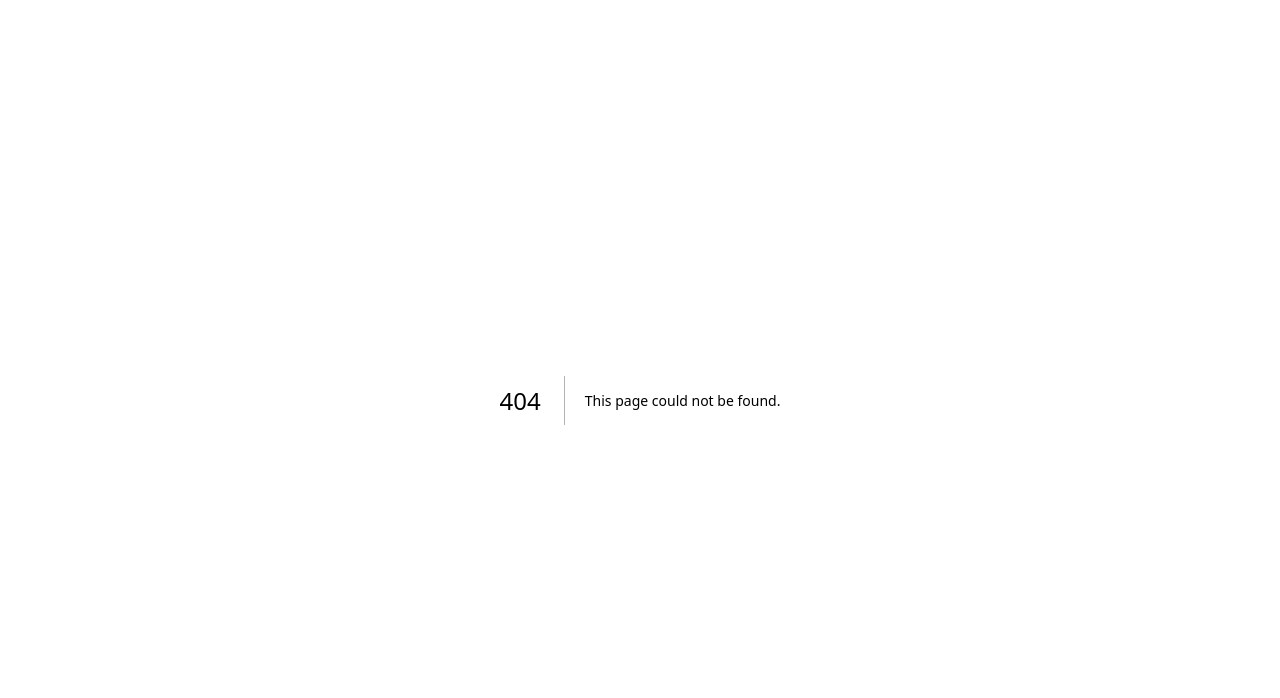
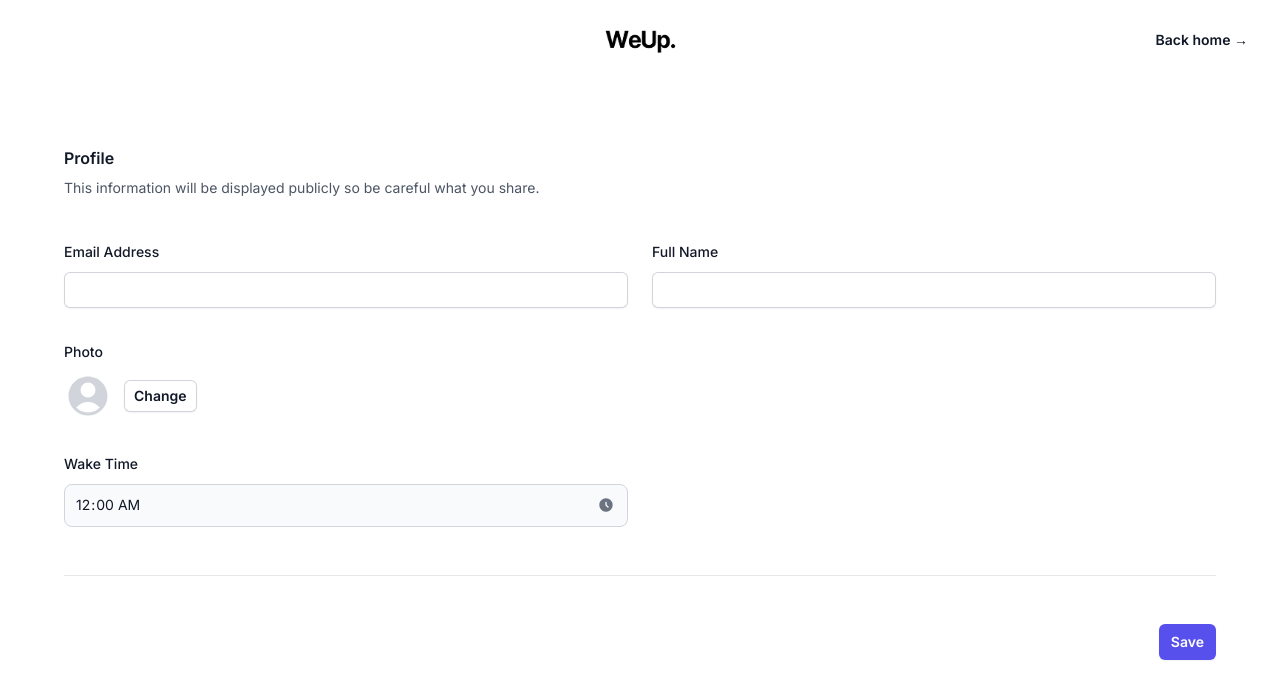
Before and after one commit to radicalplatforms/we-up, a Next.js app in the folder next/: page /profile in a window 1280 px wide. Before the commit this address had no page. Shown: the top 698 px of the page. Built offline with nearby package versions, Linux system fonts and the light colour scheme.

Commit message:
12 auth0 frontend (#17)
* feat: polished navbar, updated profile

* feat: added navbar and profile pages

* fix: added edge

* fit: modded for nodejs runtime

* fit: removed auth

```diff
--- a/next/package.json
+++ b/next/package.json
@@ -14,6 +14,9 @@
     "build-cf-types": "wrangler types --env-interface CloudflareEnv env.d.ts"
   },
   "dependencies": {
+    "@headlessui/react": "^1.7.18",
+    "@heroicons/react": "^2.1.3",
+    "@tailwindcss/forms": "^0.5.7",
     "apexcharts": "^3.48.0",
     "chart.js": "^4.4.2",
     "flowbite": "^2.3.0",
--- /dev/null
+++ b/next/src/app/components/Navbar.tsx
@@ -0,0 +1,29 @@
+'use client'
+
+import WeUpLogoBlack from '../assets/we-up-black.png';
+import Image from 'next/image';
+
+// @ts-ignore
+export default function Navbar({showBackHome}) {
+  return (
+    <header className="bg-white">
+      <nav className="mx-auto flex max-w-7xl items-center justify-between p-6 lg:px-8" aria-label="Global">
+        <div className="flex flex-1"></div>
+        <a href="#" className="-m-1.5 p-1.5">
+          <span className="sr-only">WeUp.</span>
+          <Image src={WeUpLogoBlack} className="h-8 w-auto" alt=""/>
+        </a>
+        <div className="flex flex-1 justify-end">{
+          showBackHome ?
+            <a href="/home" className="text-sm font-semibold leading-6 text-gray-900">
+              Back home <span aria-hidden="true">&rarr;</span>
+            </a> :
+            <a href="/profile" className="text-sm font-semibold leading-6 text-gray-900">
+              Profile <span aria-hidden="true">&rarr;</span>
+            </a>
+        }
+        </div>
+      </nav>
+    </header>
+  )
+}
--- a/next/src/app/layout.tsx
+++ b/next/src/app/layout.tsx
@@ -1,22 +1,20 @@
-import type { Metadata } from "next";
-import { Inter } from "next/font/google";
+import type {Metadata} from "next";
+import {Inter} from "next/font/google";
 import "./globals.css";
 
-const inter = Inter({ subsets: ["latin"] });
+const inter = Inter({subsets: ["latin"]});
 
 export const metadata: Metadata = {
   title: "Create Next App",
   description: "Generated by create next app",
 };
 
-export default function RootLayout({
-  children,
-}: Readonly<{
+export default function RootLayout({children}: Readonly<{
   children: React.ReactNode;
 }>) {
   return (
     <html lang="en">
-      <body className={inter.className}>{children}</body>
+    <body className={inter.className + ' bg-white'}>{children}</body>
     </html>
   );
 }
--- /dev/null
+++ b/next/src/app/profile/page.tsx
@@ -0,0 +1,98 @@
+import {PhotoIcon, UserCircleIcon} from '@heroicons/react/24/solid'
+import Navbar from "../components/Navbar";
+
+export default function Example() {
+  return (
+    <main className="bg-white">
+      <Navbar showBackHome={true}/>
+      <form className="p-16">
+        <div className="space-y-12">
+          <div className="border-b border-gray-900/10 pb-12">
+            <h2 className="text-base font-semibold leading-7 text-gray-900">Profile</h2>
+            <p className="mt-1 text-sm leading-6 text-gray-600">
+              This information will be displayed publicly so be careful what you share.
+            </p>
+
+            <div className="mt-10 grid grid-cols-1 gap-x-6 gap-y-8 sm:grid-cols-6">
+
+              <div className="sm:col-span-3">
+                <label htmlFor="email" className="block text-sm font-medium leading-6 text-gray-900">
+                  Email Address
+                </label>
+                <div className="mt-2">
+                  <input
+                    id="email"
+                    name="email"
+                    type="email"
+                    autoComplete="email"
+                    className="block w-full rounded-md border-0 py-1.5 text-gray-900 shadow-sm ring-1 ring-inset ring-gray-300 placeholder:text-gray-400 focus:ring-2 focus:ring-inset focus:ring-indigo-600 sm:text-sm sm:leading-6"
+                  />
+                </div>
+              </div>
+
+              <div className="sm:col-span-3">
+                <label htmlFor="name" className="block text-sm font-medium leading-6 text-gray-900">
+                  Full Name
+                </label>
+                <div className="mt-2">
+                  <input
+                    type="text"
+                    name="first-name"
+                    id="first-name"
+                    autoComplete="given-name"
+                    className="block w-full rounded-md border-0 py-1.5 text-gray-900 shadow-sm ring-1 ring-inset ring-gray-300 placeholder:text-gray-400 focus:ring-2 focus:ring-inset focus:ring-indigo-600 sm:text-sm sm:leading-6"
+                  />
+                </div>
+              </div>
+
+              <div className="col-span-full">
+                <label htmlFor="photo" className="block text-sm font-medium leading-6 text-gray-900">
+                  Photo
+                </label>
+                <div className="mt-2 flex items-center gap-x-3">
+                  <UserCircleIcon className="h-12 w-12 text-gray-300" aria-hidden="true"/>
+                  <button
+                    type="button"
+                    className="rounded-md bg-white px-2.5 py-1.5 text-sm font-semibold text-gray-900 shadow-sm ring-1 ring-inset ring-gray-300 hover:bg-gray-50"
+                  >
+                    Change
+                  </button>
+                </div>
+              </div>
+
+              <div className="sm:col-span-3">
+                <label htmlFor="last-name" className="block text-sm font-medium leading-6 text-gray-900">
+                  Wake Time
+                </label>
+                <div className="relative mt-2">
+                  <div className="absolute inset-y-0 end-0 top-0 flex items-center pe-3.5 pointer-events-none">
+                    <svg className="w-4 h-4 text-gray-500 dark:text-gray-400" aria-hidden="true"
+                         xmlns="http://www.w3.org/2000/svg" fill="currentColor" viewBox="0 0 24 24">
+                      <path fillRule="evenodd"
+                            d="M2 12C2 6.477 6.477 2 12 2s10 4.477 10 10-4.477 10-10 10S2 17.523 2 12Zm11-4a1 1 0 1 0-2 0v4a1 1 0 0 0 .293.707l3 3a1 1 0 0 0 1.414-1.414L13 11.586V8Z"
+                            clipRule="evenodd"/>
+                    </svg>
+                  </div>
+                  <input type="time" id="time"
+                         className="bg-gray-50 border leading-none border-gray-300 text-gray-900 text-sm rounded-lg focus:ring-blue-500 focus:border-blue-500 block w-full p-2.5 dark:bg-gray-700 dark:border-gray-600 dark:placeholder-gray-400 dark:text-white dark:focus:ring-blue-500 dark:focus:border-blue-500"
+                         min="09:00" max="18:00" value="00:00" required/>
+                </div>
+              </div>
+
+
+            </div>
+          </div>
+
+          <div className="mt-6 flex items-center justify-end gap-x-6">
+            <button
+              type="submit"
+              className="rounded-md bg-indigo-600 px-3 py-2 text-sm font-semibold text-white shadow-sm hover:bg-indigo-500 focus-visible:outline focus-visible:outline-2 focus-visible:outline-offset-2 focus-visible:outline-indigo-600"
+            >
+              Save
+            </button>
+          </div>
+        </div>
+      </form>
+    </main>
+  )
+}
--- a/next/tailwind.config.ts
+++ b/next/tailwind.config.ts
@@ -1,4 +1,4 @@
-import type { Config } from "tailwindcss";
+import type {Config} from "tailwindcss";
 
 const config: Config = {
   content: [
@@ -22,6 +22,7 @@ const config: Config = {
     require("flowbite/plugin")({
       charts: true,
     }),
+    require('@tailwindcss/forms')
   ],
 };
 export default config;
```
Also changed, not shown: next/src/app/assets/we-up-black.png (added), 1 other file (tests, documents, lock files or other folders).
